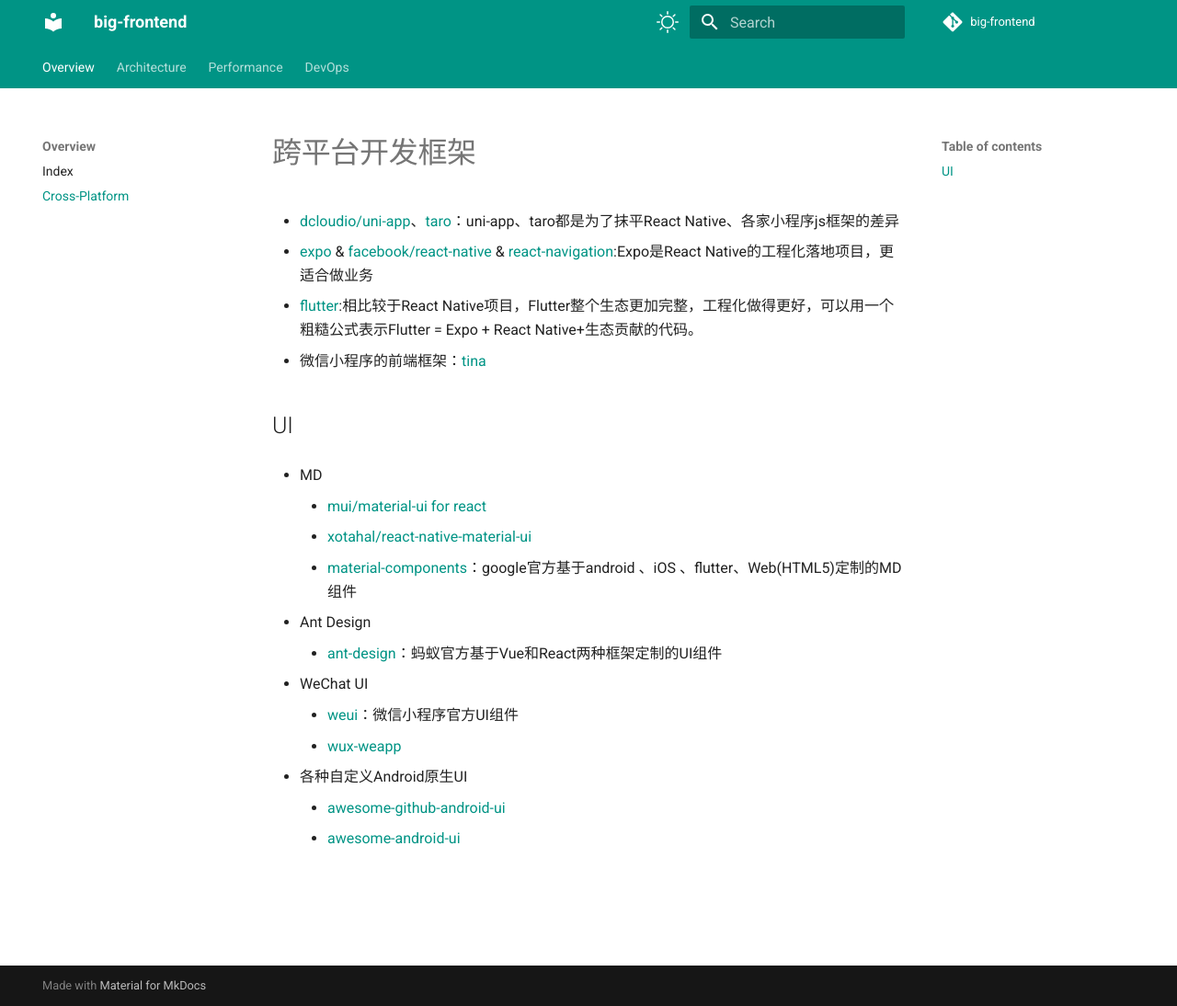
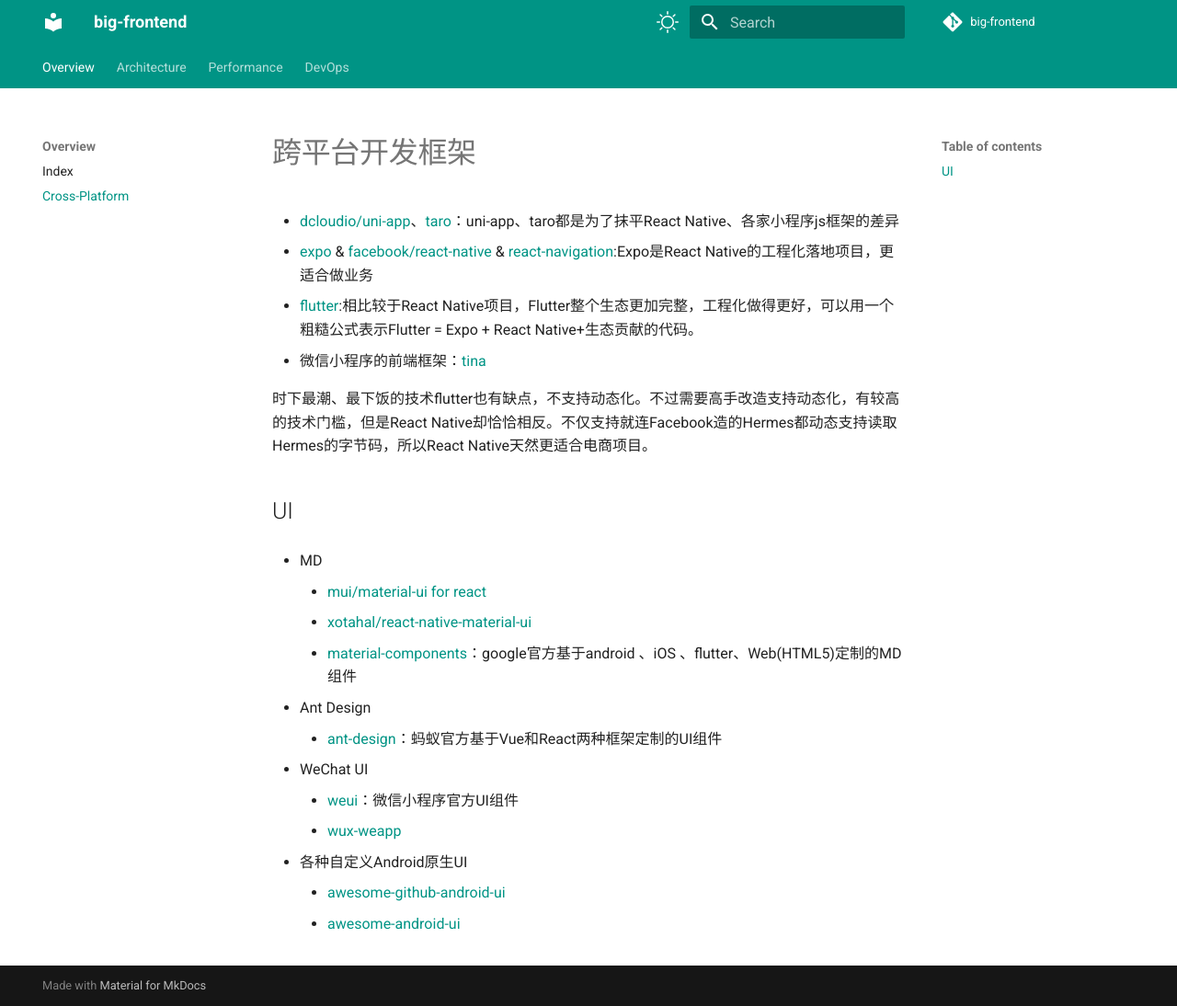
Before and after one commit to big-frontend/.github, an MkDocs documentation site: the page built from docs/cross_platform.md, in a window 1280 px wide and 1094 px high. Shown: the whole window at 92% size. Built offline with MkDocs 1.6.1 and Material for MkDocs 9.7.7, drawn with Linux system fonts in a browser that asks for light colours; comment, search, counter and statistics services are not loaded.

Commit message:
Update cross_platform.md

```diff
--- a/docs/cross_platform.md
+++ b/docs/cross_platform.md
@@ -5,6 +5,7 @@
 - [flutter](https://github.com/flutter/flutter):相比较于React Native项目，Flutter整个生态更加完整，工程化做得更好，可以用一个粗糙公式表示Flutter = Expo + React Native+生态贡献的代码。
 - 微信小程序的前端框架：[tina](https://github.com/tinajs/tina)
 
+时下最潮、最下饭的技术flutter也有缺点，不支持动态化。不过需要高手改造支持动态化，有较高的技术门槛，但是React Native却恰恰相反。不仅支持就连Facebook造的Hermes都动态支持读取Hermes的字节码，所以React Native天然更适合电商项目。
 ## UI
 
 - MD
```
